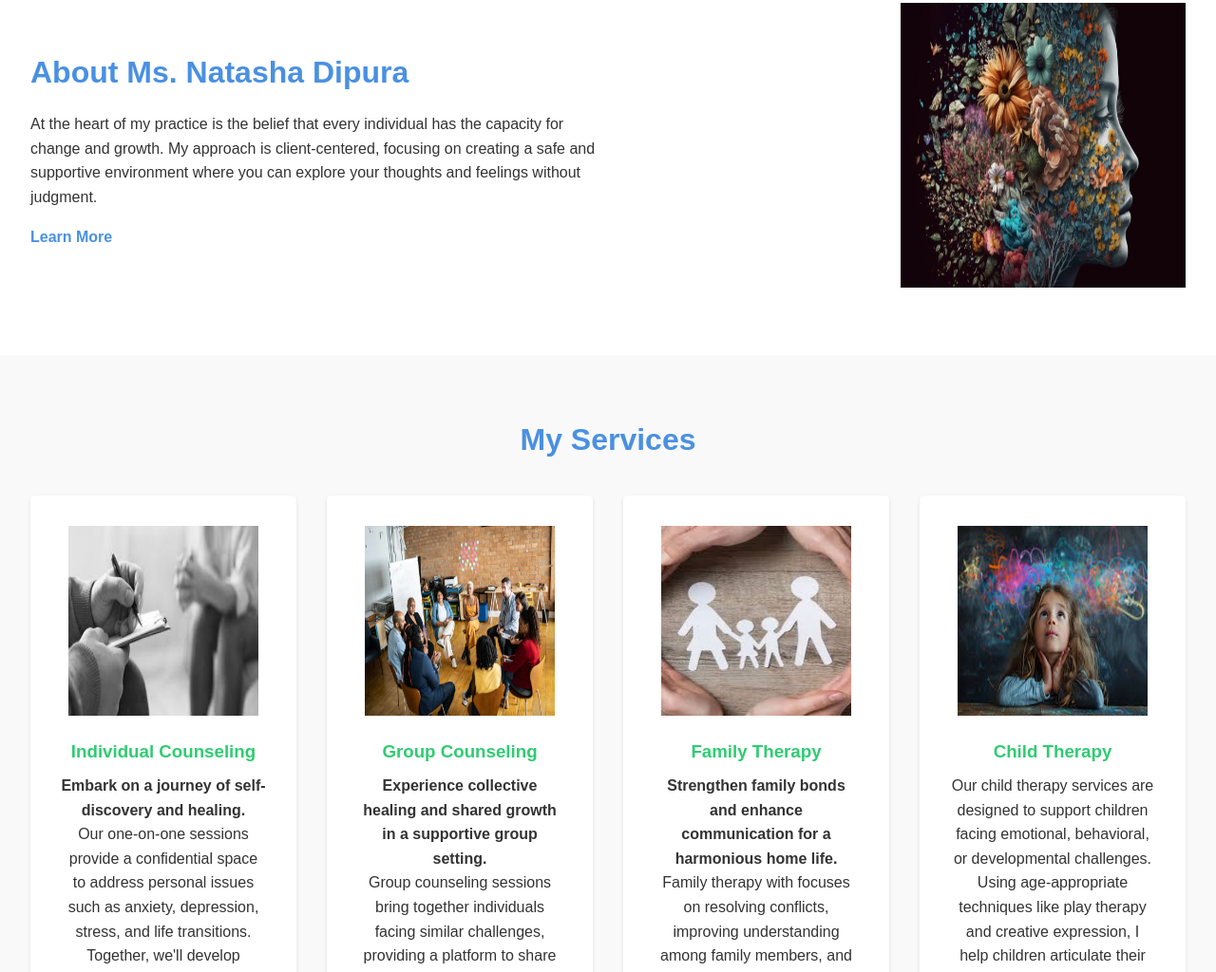
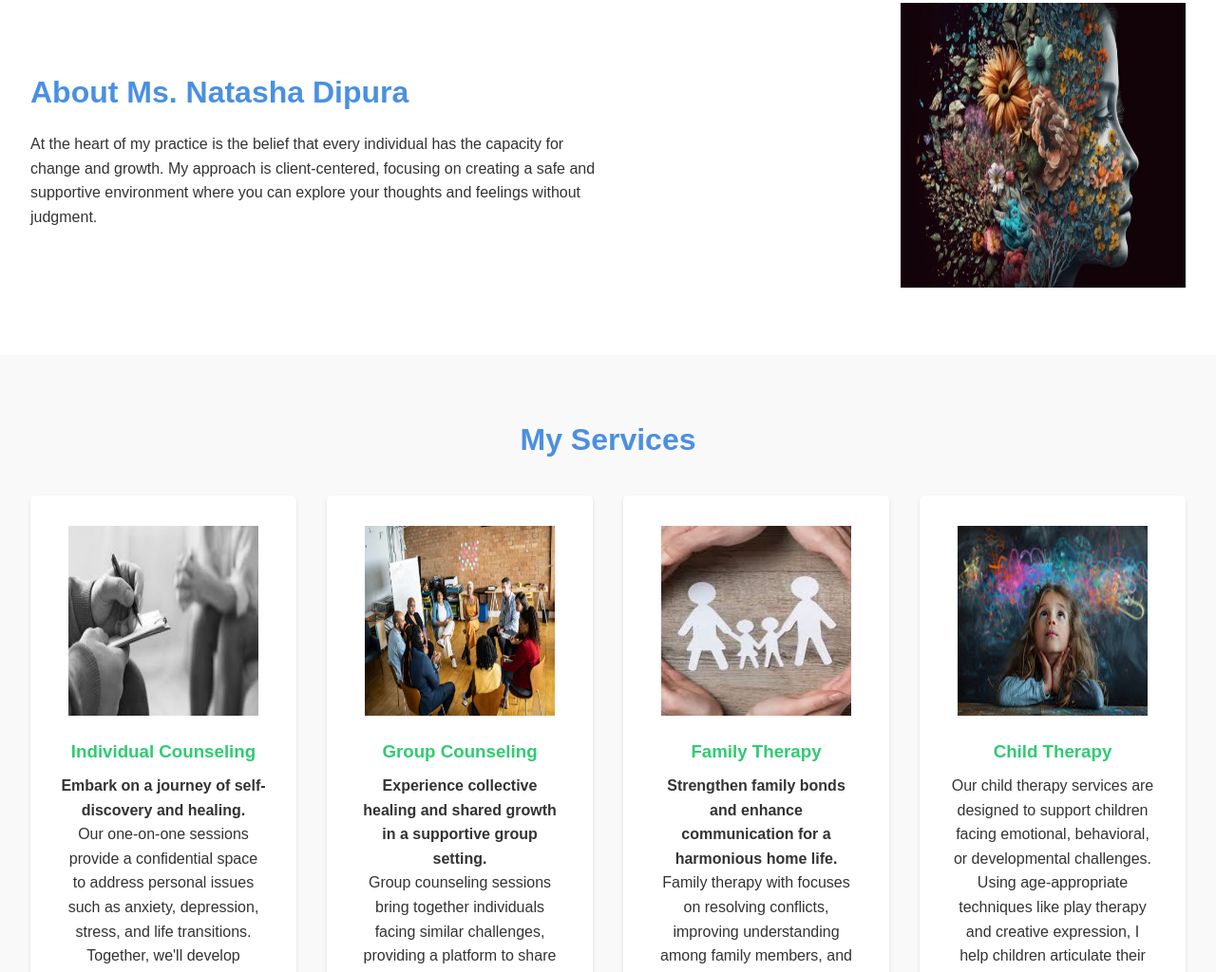
Before and after one commit to BitsbyTech/DIPURA-PSYCHOLOGY, a plain HTML site: page index.html in a window 1280 px wide. Shown: the part 669-1693 px from the top of the page at 95% size. Drawn offline with Linux system fonts and the light colour scheme.

Commit message:
Update index.html

```diff
--- a/index.html
+++ b/index.html
@@ -46,7 +46,7 @@
             <div class="about-content">
                 <h2>About Ms. Natasha Dipura</h2>
                 <p>At the heart of my practice is the belief that every individual has the capacity for change and growth. My approach is client-centered, focusing on creating a safe and supportive environment where you can explore your thoughts and feelings without judgment.</p>
-                <a href="#about" class="learn-more">Learn More</a>
+<!--                 <a href="#about" class="learn-more">Learn More</a> -->
             </div>
             <div class="about-image">
                 <img src="images/bg.png" alt="Ms. Natasha Dipura" width="300" height="300">
```
